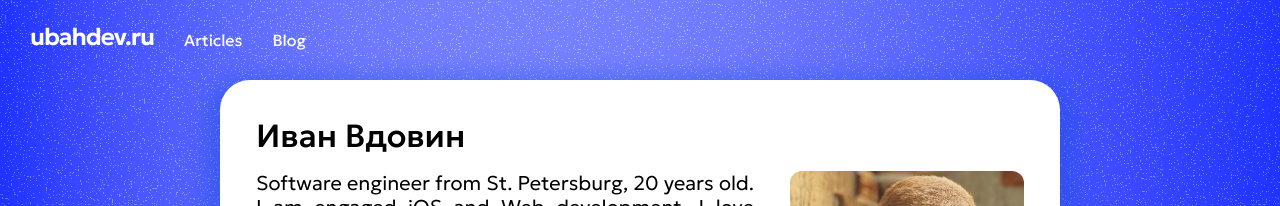
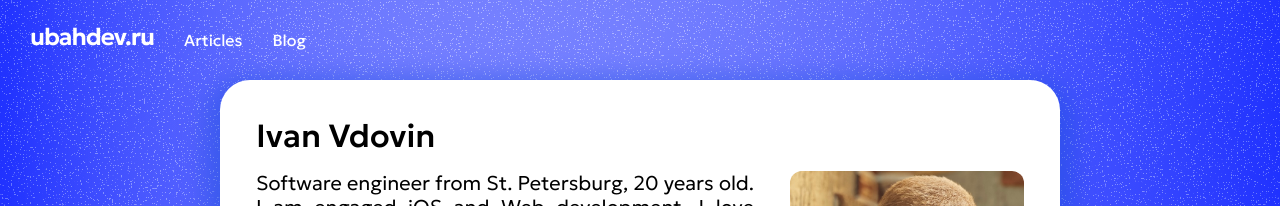
Before and after one commit to ubahwin/ubahdev.ru, a React (Vite) app: page / in a window 1280 px wide. Shown: the top 206 px of the page. Built offline with nearby package versions, Linux system fonts and the light colour scheme.

Commit message:
chore(about): title name

```diff
--- a/src/pages/About.tsx
+++ b/src/pages/About.tsx
@@ -24,7 +24,7 @@ const About = () => {
 
   return (
     <>
-      <h1>Иван Вдовин</h1>
+      <h1>Ivan Vdovin</h1>
       <div className="about-container-separator">
         <div className="about-container-text">
           <p>
```
